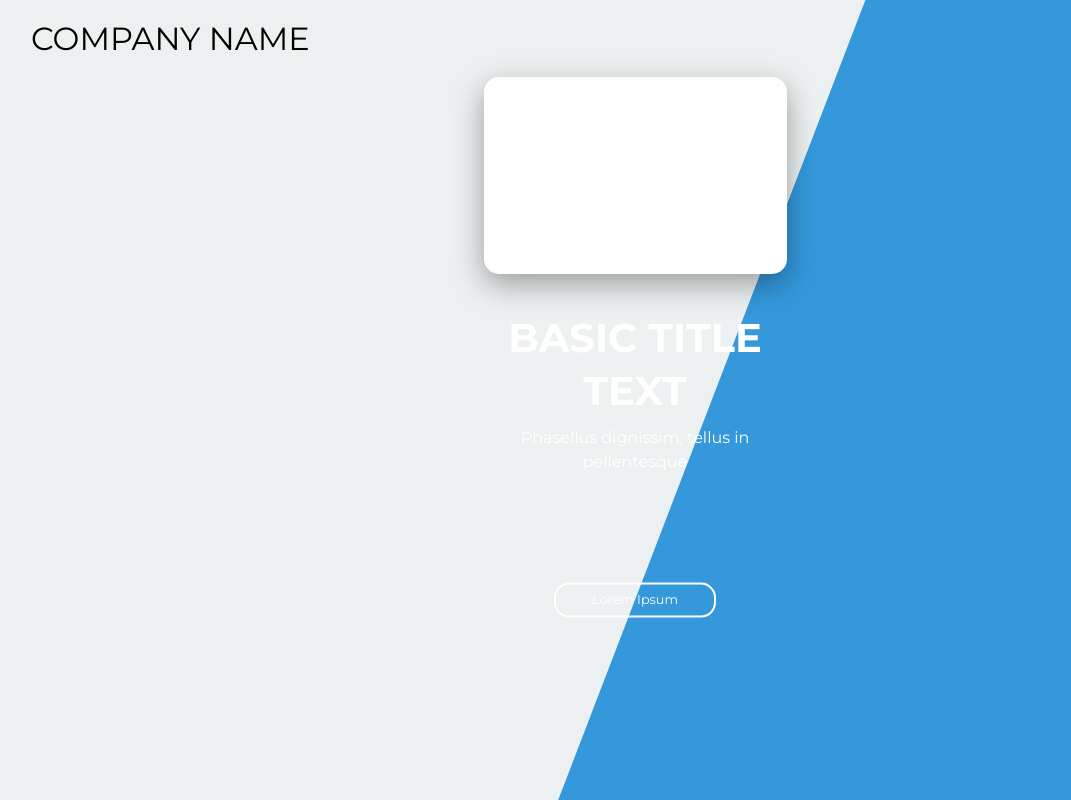
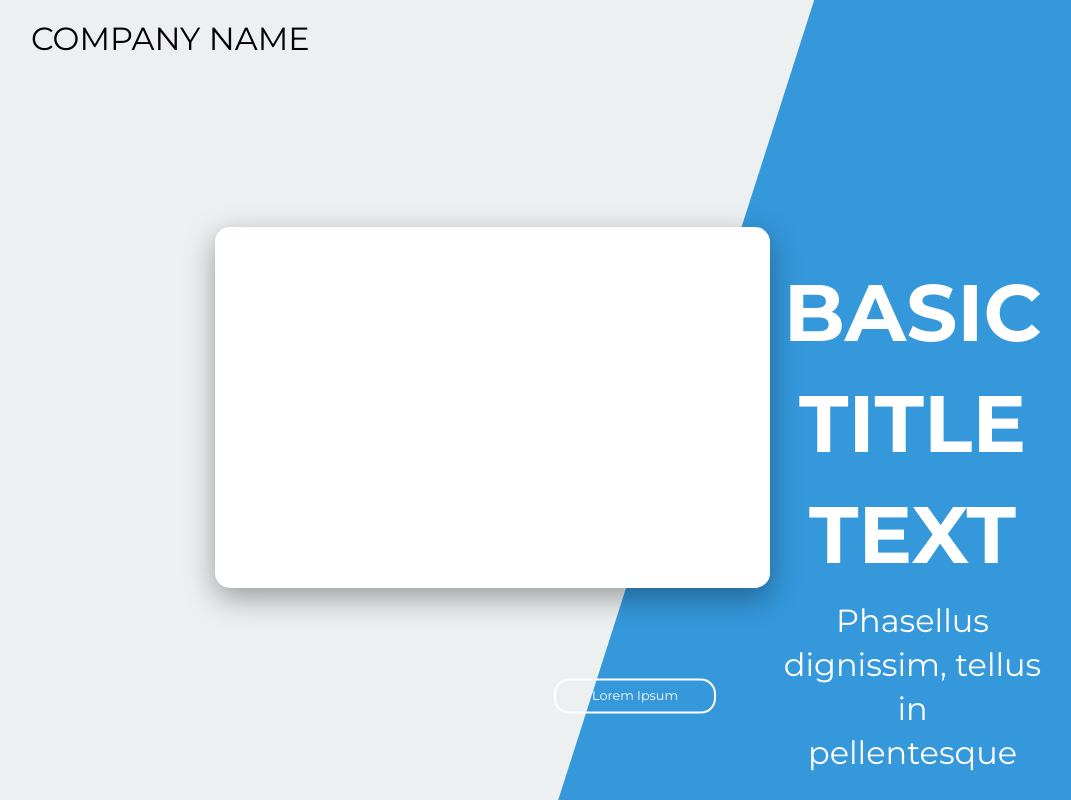
Before and after one commit to fishfriedcleef/responsive-web-design-with-SCSS, a plain HTML site: page index.html in a window 1280 px wide. Shown: the whole page, without its empty margins (5-1076 px from the left). Drawn offline with Linux system fonts and the light colour scheme.

Commit message:
desktop added

```diff
--- a/CSS/style.scss
+++ b/CSS/style.scss
@@ -3,10 +3,10 @@ $colors: (
     bg-color: #ECF0F1,
     text-color: #fff,
     alt-text: #000,
-    alt-decor:
 );
 
 $fontSize: (
+    uberHeader: 5rem,
     bigHeader: 2.5rem,
     medHeader: 2rem,
     regHeader: 1.25rem,
@@ -47,18 +47,16 @@ body{
         z-index: -1;
 
         @include desktop{
-            clip-path: polygon(68% 0, 100% 0%, 100% 100%, 44% 100%);
+            clip-path: polygon(64% 0, 100% 0%, 100% 100%, 44% 100%);
         }
     }
-}
-
-.container{
-    @include desktop{
-        display: grid;
-        grid-template-columns: 50% auto;
-        grid-template-areas:
-            "options"
-            "info";
+    .grid{
+        @include desktop{
+            display: flex;
+            justify-content: space-between;
+            padding: 0 220px;
+            margin-top: 150px;
+        }
     }
 }
 
@@ -86,8 +84,8 @@ section.options{
         box-shadow: 0px 10px 30px rgba(0, 0, 0, 0.349);
 
         @include desktop{
-            grid-area: options;
-            align-self: center;
+            width: 555px;
+            height: 361px;
         }
     }
 }
@@ -100,6 +98,11 @@ section.info-text{
         font-weight: bolder;
         margin-top: 37px;
         line-height: 53px;
+
+        @include desktop{
+            font-size: text(uberHeader);
+            line-height: 111px;
+        }
     }
 
     h2{
@@ -108,6 +111,11 @@ section.info-text{
         text-align: center;
         margin-top: 9px;
         line-height: 24px;
+
+        @include desktop{
+            font-size: text(medHeader);
+            line-height: 44px;
+        }
     }
 
     a{
@@ -124,13 +132,11 @@ section.info-text{
         transform: translate(-50%, -50%);
 
         @include desktop{
-            background-color: ;
+            top: 87%;
         }
     }
 
     @include desktop{
-        grid-area: info;
-        align-self: center;
-        height: fit-content;
+        margin-top: 15px;
     }
 }
--- a/index.html
+++ b/index.html
@@ -13,6 +13,7 @@
     <nav>
         <h1>Company Name</h1>
     </nav>
+    <div class="grid">
         <section class="options">
             <div class="option-box">
 
@@ -23,5 +24,6 @@
             <h2>Phasellus dignissim, tellus in<br> pellentesque</h2>
             <a href="#">Lorem Ipsum</a>
         </section>
+    </div>
 </body>
 </html>
```
Also changed, not shown: CSS/style.css, 1 other file. Lines whose indentation alone changed are shown as unchanged.
